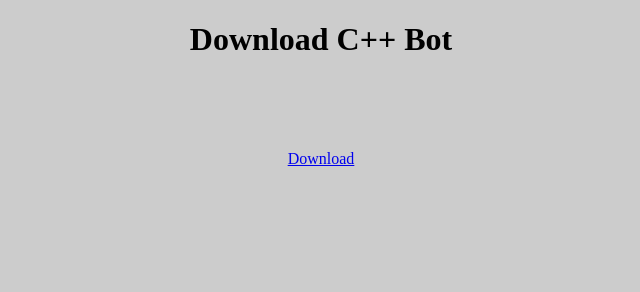
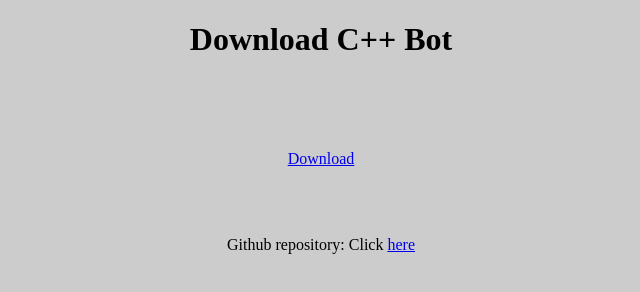
Before and after one commit to Totoro700/BotFlip, a plain HTML site: page index.html in a window 1280 px wide. Shown: the whole page, without its empty margins (319-959 px from the left). Drawn offline with Linux system fonts and the light colour scheme.

Commit message:
Update index.html

```diff
--- a/index.html
+++ b/index.html
@@ -18,5 +18,10 @@ body {
 <a href='CppBot.cpp' download='C++_Bot.cpp'>
 <p>Download</p>
 </a>
+<br>
+<br>
+<p>
+Github repository: Click <a href='https://github.com/Totoro700/cpp-bot/'>here</a>
+</p>
 </body>
 </html>
```
